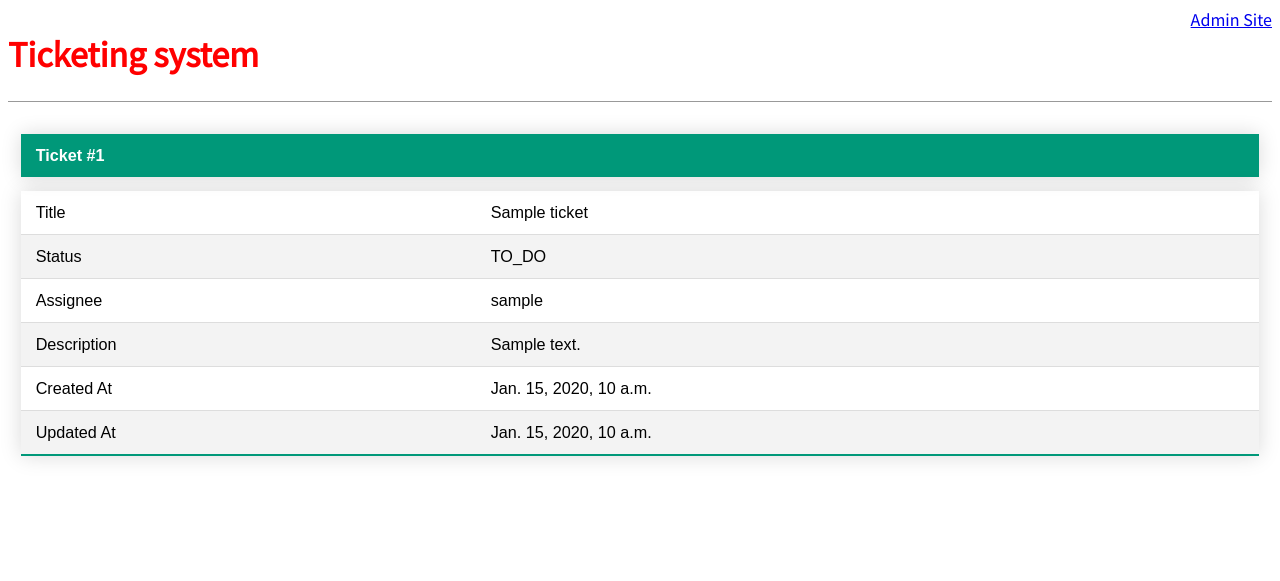
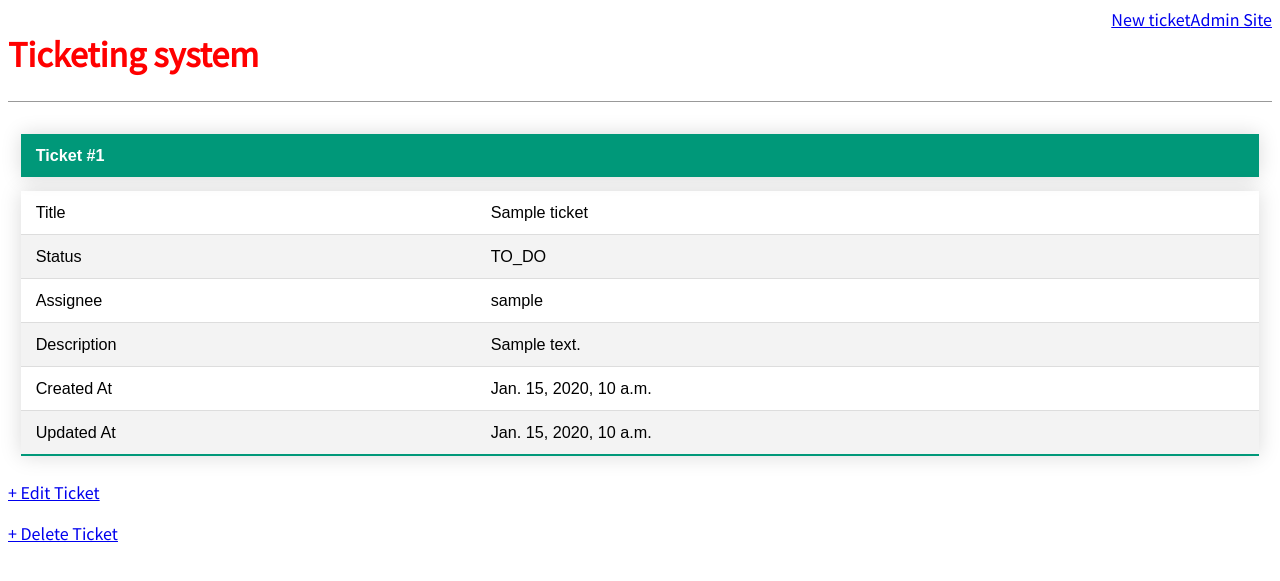
Before and after one commit to nasr-edine/ticketing_app, a Django app: page /tickets/1/ in a window 1280 px wide. Shown: the top 581 px of the page. Run offline with Django 3.2, Linux system fonts and the light colour scheme; tables that the repository leaves empty hold one stand-in row (values such as "Sample post").

Commit message:
add create, update et delete ticket

```diff
--- a/ticket/models.py
+++ b/ticket/models.py
@@ -1,5 +1,6 @@
 from django.db import models
 from django.contrib.auth.models import User
+from django.urls import reverse
 # Create your models here.
 
 STATUS_CHOICES = [
@@ -22,3 +23,6 @@
 
     def __str__(self):
         return self.title
+
+    def get_absolute_url(self):
+        return reverse('ticket_detail', args=[str(self.id)])
--- a/ticket/templates/ticket/base.html
+++ b/ticket/templates/ticket/base.html
@@ -16,6 +16,7 @@
         <h1><a href="{% url 'ticket_list' %}">Ticketing system</a></h1>
       </div>
       <div class="nav-right">
+        <a href="{% url 'ticket_new' %}">New ticket</a>
         <a href="/admin/">Admin Site</a>
       </div>
     </header>
--- a/ticket/templates/ticket/ticket_detail.html
+++ b/ticket/templates/ticket/ticket_detail.html
@@ -31,4 +31,7 @@
     </tbody>
   </table>
 </div>
+
+<p><a href="{% url 'ticket_edit' object.pk %}">+ Edit Ticket</a></p>
+<p><a href="{% url 'ticket_delete' object.pk %}">+ Delete Ticket</a></p>
 {% endblock content %}
--- a/ticket/urls.py
+++ b/ticket/urls.py
@@ -1,7 +1,10 @@
 from django.urls import path
-from .views import TicketListView, TicketDetailView
+from .views import TicketListView, TicketDetailView, TicketCreateView, TicketUpdateView, TicketDeleteView
 
 urlpatterns = [
     path('', TicketListView.as_view(), name='ticket_list'),
     path('<int:pk>/', TicketDetailView.as_view(), name='ticket_detail'),
+    path('new', TicketCreateView.as_view(), name='ticket_new'),
+    path('edit/<int:pk>/', TicketUpdateView.as_view(), name='ticket_edit'),
+    path('delete/<int:pk>/', TicketDeleteView.as_view(), name='ticket_delete'),
 ]
--- a/ticket/views.py
+++ b/ticket/views.py
@@ -1,5 +1,6 @@
-from django.views.generic import ListView, DetailView
+from django.views.generic import ListView, DetailView, CreateView, UpdateView, DeleteView
 from .models import Ticket
+from django.urls import reverse_lazy
 
 
 class TicketListView(ListView):
@@ -10,3 +11,21 @@
 class TicketDetailView(DetailView):
     model = Ticket
     template_name = 'ticket/ticket_detail.html'
+
+
+class TicketCreateView(CreateView):
+    model = Ticket
+    template_name = 'ticket/ticket_new.html'
+    fields = '__all__'
+
+
+class TicketUpdateView(UpdateView):
+    model = Ticket
+    template_name = 'ticket/ticket_edit.html'
+    fields = '__all__'
+
+
+class TicketDeleteView(DeleteView):
+    model = Ticket
+    template_name = 'ticket/ticket_delete.html'
+    success_url = reverse_lazy('ticket_list')
```
Also changed, not shown: ticket/templates/ticket/ticket_delete.html (added, +10 -0 lines), ticket/templates/ticket/ticket_edit.html (added, +10 -0 lines), ticket/templates/ticket/ticket_new.html (added, +10 -0 lines).
